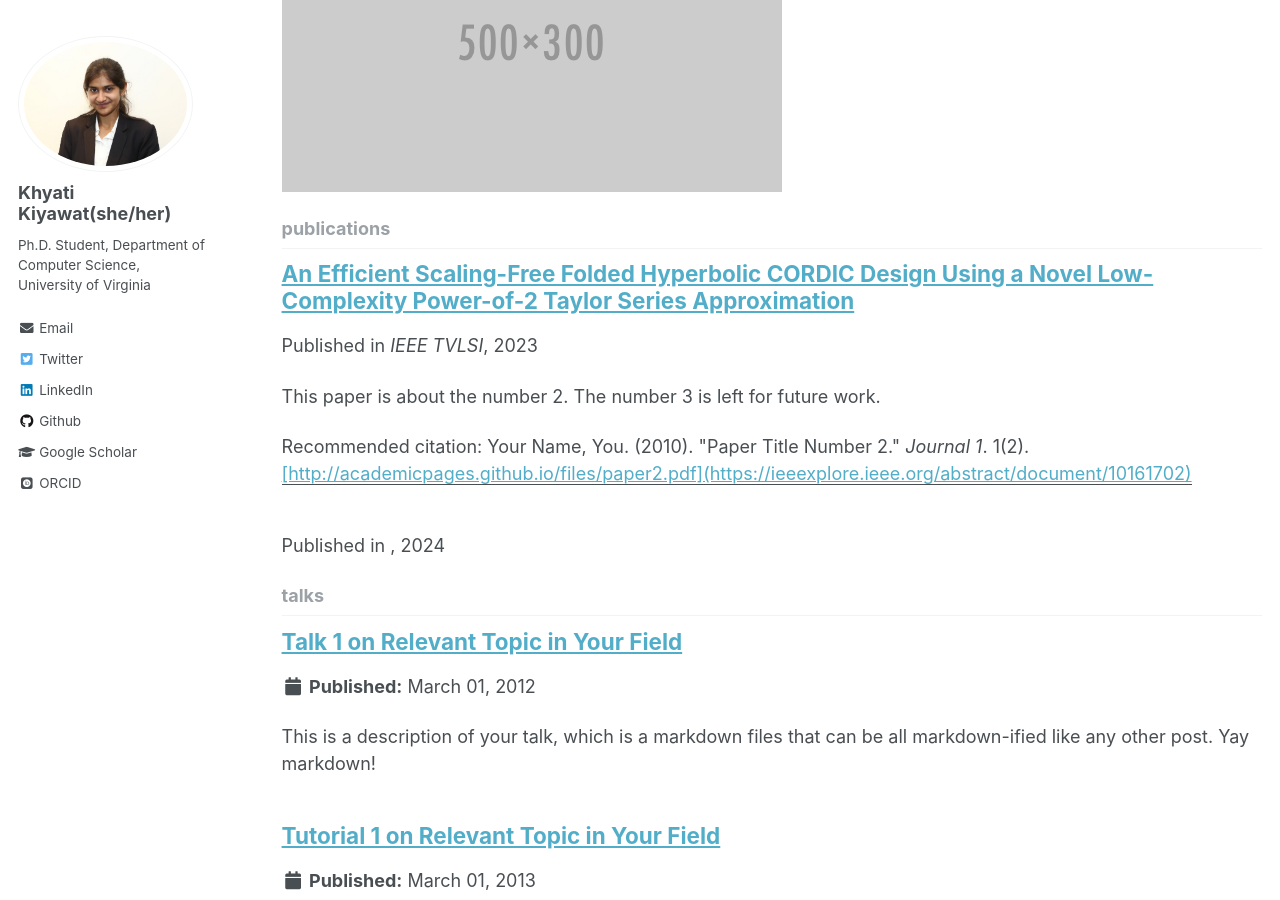
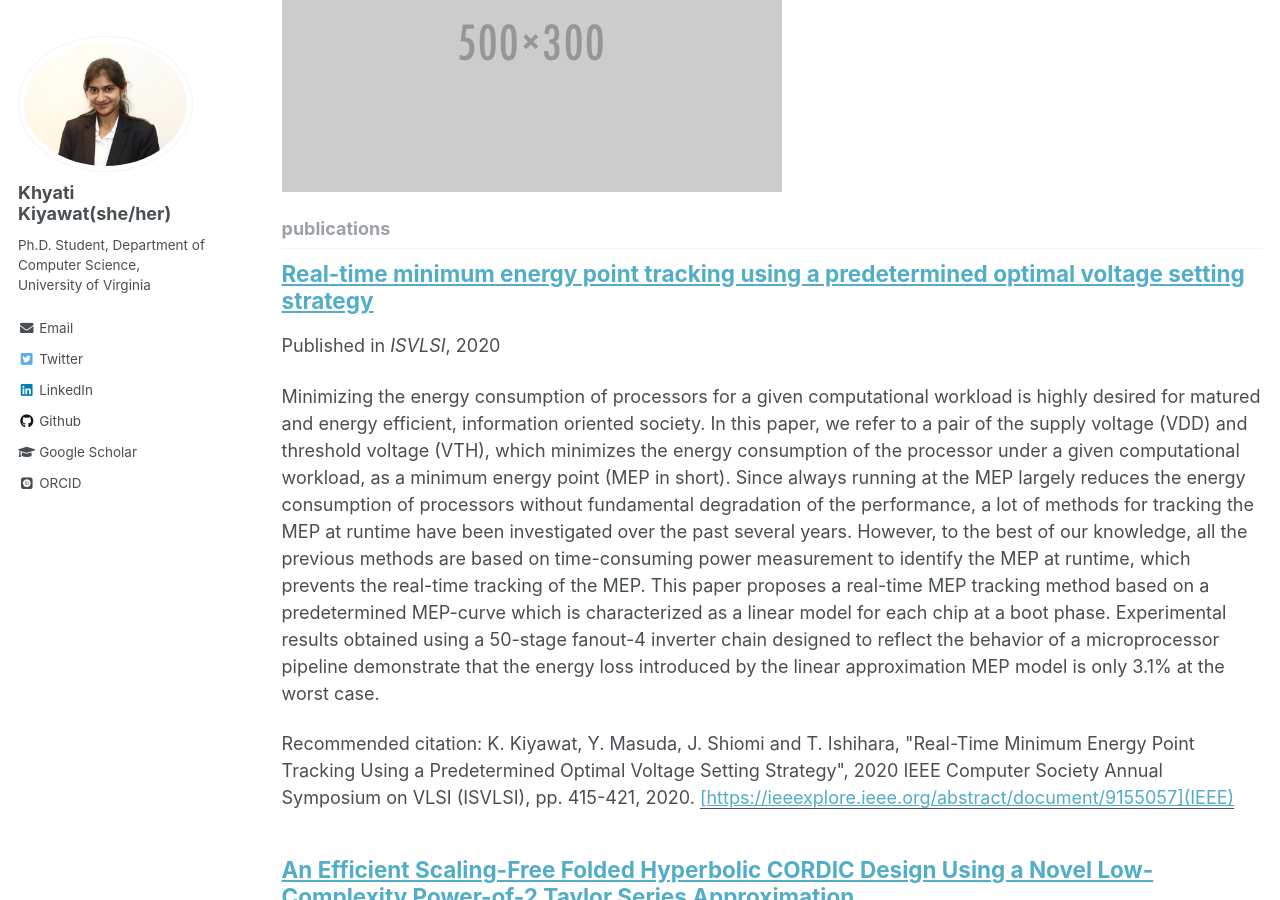
Before and after one commit to khyatikiyawat/khyatikiyawat.github.io, a Jekyll site: the page built from _pages/collection-archive.html, in a window 1280 px wide and 900 px high, scrolled down 912 px. Built offline with Jekyll 4.4.1, drawn with Linux system fonts in a browser that asks for light colours; some web fonts are replaced.

Commit message:
Update MEP.md

```diff
--- a/_publications/MEP.md
+++ b/_publications/MEP.md
@@ -2,7 +2,7 @@
 title: "Real-time minimum energy point tracking using a predetermined optimal voltage setting strategy"
 collection: publications
 permalink: /publication/MEP
-<!--- excerpt: 'This paper is about the number 1. The number 2 is left for future work.'-->
+excerpt: 'Minimizing the energy consumption of processors for a given computational workload is highly desired for matured and energy efficient, information oriented society. In this paper, we refer to a pair of the supply voltage (VDD) and threshold voltage (VTH), which minimizes the energy consumption of the processor under a given computational workload, as a minimum energy point (MEP in short). Since always running at the MEP largely reduces the energy consumption of processors without fundamental degradation of the performance, a lot of methods for tracking the MEP at runtime have been investigated over the past several years. However, to the best of our knowledge, all the previous methods are based on time-consuming power measurement to identify the MEP at runtime, which prevents the real-time tracking of the MEP. This paper proposes a real-time MEP tracking method based on a predetermined MEP-curve which is characterized as a linear model for each chip at a boot phase. Experimental results obtained using a 50-stage fanout-4 inverter chain designed to reflect the behavior of a microprocessor pipeline demonstrate that the energy loss introduced by the linear approximation MEP model is only 3.1% at the worst case.'
 date: 2020-07-06
 venue: 'ISVLSI'
 paperurl: '[https://ieeexplore.ieee.org/abstract/document/9155057](IEEE)'
```
